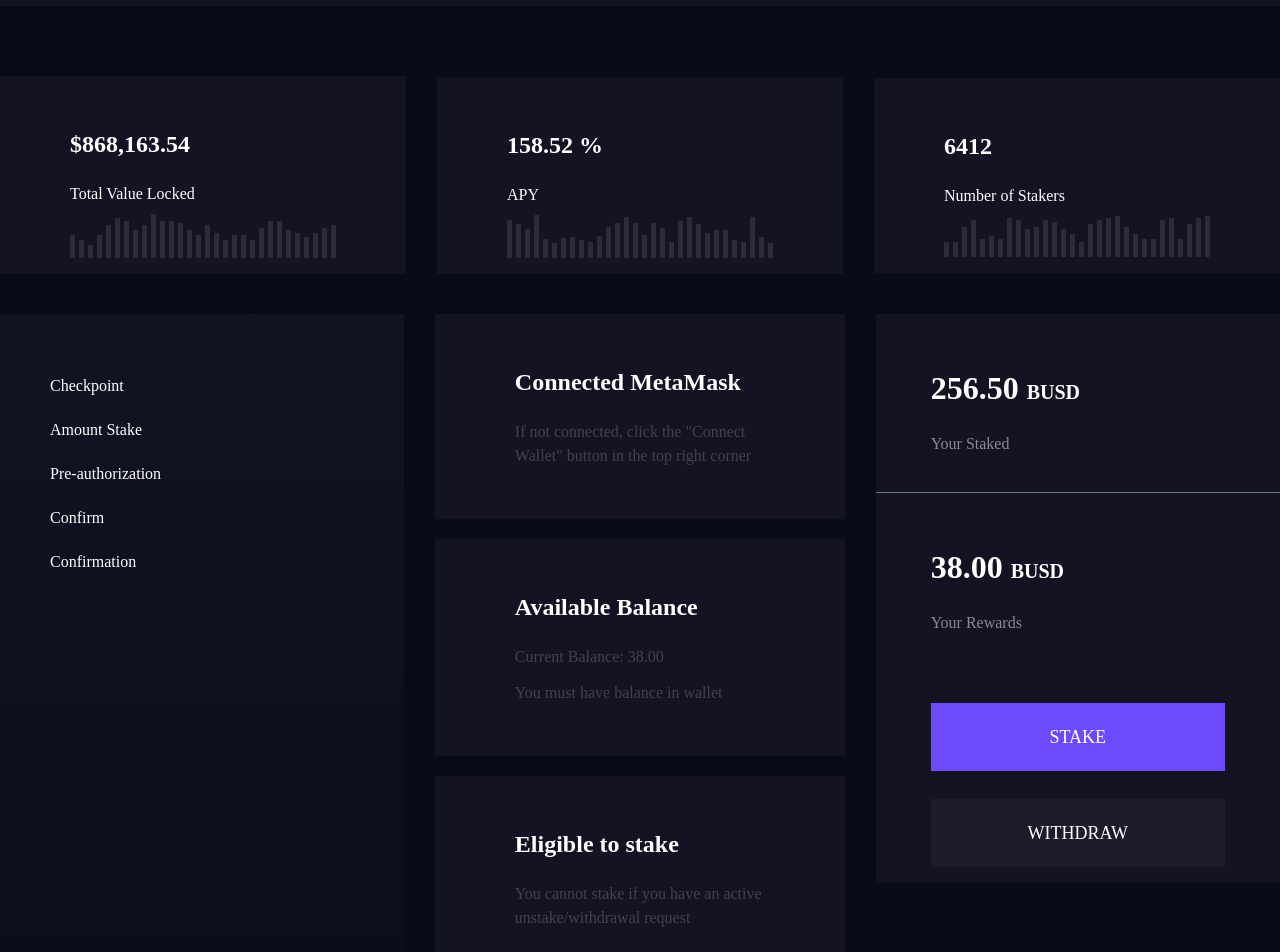
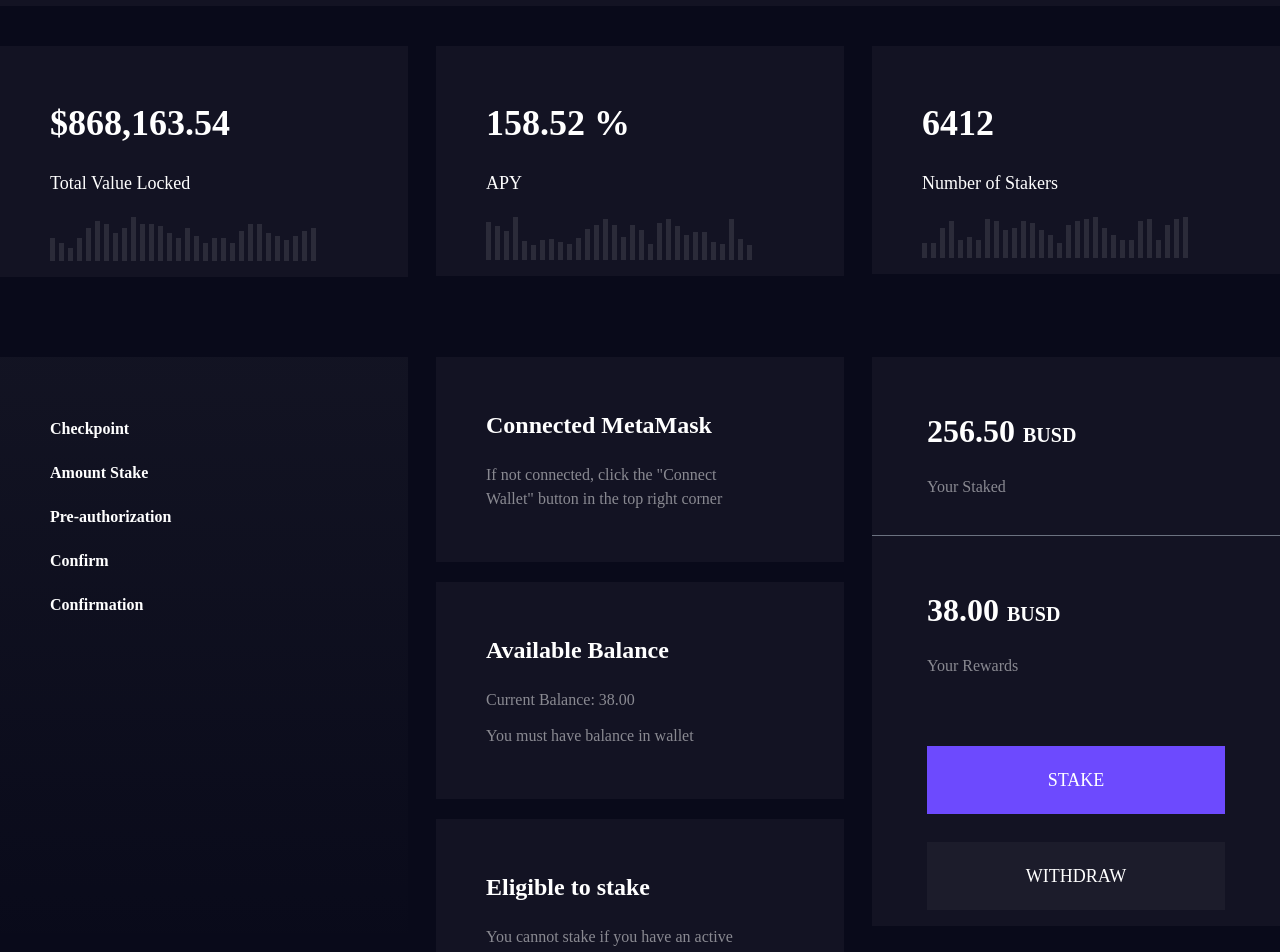
Before and after one commit to apollo0102/GameFi, a React (Create React App) app: page / in a window 1280 px wide. Shown: the part 360-1312 px from the top of the page. Built offline with nearby package versions, Linux system fonts and the light colour scheme; what @usedapp/core would draw is missing.

Commit message:
ui complet again

```diff
--- a/src/components/header/Header.js
+++ b/src/components/header/Header.js
@@ -1,8 +1,4 @@
 import './Header.scss'
-// import Logo from "../../assets/icons/icon-logo.svg"
-import { ReactComponent as IconLogo } from '../../assets/icons/icon-logo.svg'
-import { ReactComponent as IconConnect } from '../../assets/icons/icon-connect.svg'
-import Select from 'react-select'
 import Nav from './Nav'
 const Header = () => {
   return (
@@ -16,7 +12,7 @@ const Header = () => {
                 <a href='/home' className='font-bold m-2'>
                   HOME .
                 </a>
-                <a href='/stake' className='stake font-bold'>
+                <a href='#/stake' className='stake font-bold'>
                   STAKE
                 </a>
               </li>
--- a/src/components/header/Nav.js
+++ b/src/components/header/Nav.js
@@ -27,7 +27,6 @@ const customStyles = {
       border: '3px solid #2E2F3C',
       width: 170,
       height: 55,
-      color: 'red',
       fontSize: 30,
     }
   },
@@ -73,15 +72,9 @@ const Navbar = ({ menuOpen, setMenuOpen }) => (
   <div className='container mx-auto flex flex-col  gap-y-10 items-center justify-between sm:flex-row sm:flex-wrap  py-5  md:gap-y-10'>
     <div className='flex items-center '>
       <IconLogo />
-      <nav className='hidden md:block space-x-6 ml-6'>{navLinks}</nav>
+      <nav className='hidden md:block space-x-10 ml-10'>{navLinks}</nav>
     </div>
     <div className='flex  items-center gap-x-6 gap-y-8 justify-center flex-col sm:flex-row sm:justify-between'>
-      {/* <select className='py-4 pl-5 pr-14  border-2  bg-[#090A1A] text-white rounded-none border-stone-600'>
-            <option>BUY TOKEN</option>
-            <option>One</option>
-            <option>One</option>
-            <option>One</option>
-          </select> */}
       <Select
         className='node-select'
         classNamePrefix='node-select'
@@ -101,7 +94,7 @@ const Navbar = ({ menuOpen, setMenuOpen }) => (
       />
       <button className='bg-white px-8 py-4 flex justify-center items-center gap-x-3 '>
         <IconConnect />
-        <span className='text-[#090A1A]'>CONNECT</span>
+        <span className='text-[#090A1A] font-bold'>CONNECT</span>
       </button>
 
       <button
@@ -118,7 +111,7 @@ const Navbar = ({ menuOpen, setMenuOpen }) => (
 )
 
 const MobileMenu = ({ children }) => (
-  <nav className='p-4 flex flex-col space-y-3 md:hidden'>{children}</nav>
+  <nav className='p-4 flex flex-col space-y-5 md:hidden text-center font-bold text-3xl'>{children}</nav>
 )
 
 const MenuAlt4Svg = ({ menuOpen }) => (
@@ -128,7 +121,7 @@ const MenuAlt4Svg = ({ menuOpen }) => (
       menuOpen ? 'transform rotate-90' : ''
     }`}
     viewBox='0 0 20 20'
-    fill='currentColor'
+    fill='white'
   >
     <path
       fillRule='evenodd'
--- a/src/pages/home/Home.js
+++ b/src/pages/home/Home.js
@@ -28,17 +28,18 @@ const Home = () => {
   return (
     <AppLayout>
       <main className=' bg-[#090A1A] font-[RussoOne] pb-36'>
-        <div className='container mx-auto  flex flex-wrap gap-y-10 justify-center items-center pt-[70px] gap-x-7  lg:justify-between'>
+        {/* <div className='container mx-auto  flex flex-wrap gap-y-10 justify-center items-center pt-[70px] gap-x-7  lg:justify-between'> */}
+        <div className='container mx-auto flex flex-col justify-center gap-x-7 pt-10 lg:justify-between lg:flex-row'>
           {statisticList.map((item) => (
             <CardStatistic
               title={item.title}
               value={item.value}
               type={item.type}
-              key = {item.type}
+              key={item.type}
             ></CardStatistic>
           ))}
         </div>
-        <div className='container mx-auto flex flex-wrap justify-center pt-10  gap-x-7 lg:justify-between'>
+        <div className='container mx-auto flex flex-wrap justify-center gap-x-7 pt-10 lg:justify-between lg:flex-nowrap'>
           <CardMenu></CardMenu>
           <CardMain></CardMain>
           <CardStake></CardStake>
--- a/src/pages/home/component/CardMain.js
+++ b/src/pages/home/component/CardMain.js
@@ -1,36 +1,36 @@
 const CardMain = () => {
   return (
-    <div className='flex flex-col justify-start'>
-      <div className='bg-[#C4C4C4]/[.05] pt-[50px] px-[80px] pb-4 mb-5'>
+    <div className='w-full flex flex-col justify-start'>
+      <div className='bg-[#C4C4C4]/[.05] pt-[50px] pl-[50px] pb-4 mb-5'>
         <ul>
           <li className='text-[24px] font-bold text-white mb-5 w-[150px] sm:w-auto'>
             Connected MetaMask
           </li>
-          <li className='font-normal text-white/[.2] mb-[35px] w-[150px] sm:w-[250px]'>
+          <li className='font-normal text-white/[.5] mb-[35px] w-[150px] sm:w-[250px]'>
             If not connected, click the "Connect Wallet" button in the top right
             corner
           </li>
         </ul>
       </div>
-      <div className='bg-[#C4C4C4]/[.05] pt-[50px] px-[80px] pb-4 mb-5'>
+      <div className='bg-[#C4C4C4]/[.05] pt-[50px] pl-[50px] pb-4 mb-5'>
         <ul>
           <li className='text-[24px] font-bold text-white mb-5 w-[150px] sm:w-auto'>
             Available Balance
           </li>
-          <li className='font-normal text-white/[.2] mb-3 w-[150px] sm:w-[250px]'>
+          <li className='font-normal text-white/[.5] mb-3 w-[150px] sm:w-[250px]'>
             Current Balance: 38.00
           </li>
-          <li className='font-normal text-white/[.2] mb-[35px] w-[150px] sm:w-[250px]'>
+          <li className='font-normal text-white/[.5] mb-[35px] w-[150px] sm:w-[250px]'>
             You must have balance in wallet
           </li>
         </ul>
       </div>
-      <div className='bg-[#C4C4C4]/[.05] pt-[50px] px-[80px]  pb-4 mb-5'>
+      <div className='bg-[#C4C4C4]/[.05] pt-[50px] pl-[50px]  pb-4 mb-5'>
         <ul>
           <li className='text-[24px] font-bold text-white mb-5 w-[150px] sm:w-auto'>
             Eligible to stake
           </li>
-          <li className='font-normal text-white/[.2] mb-[35px] w-[150px] sm:w-[250px]'>
+          <li className='font-normal text-white/[.5] mb-[35px] w-[150px] sm:w-[250px]'>
             You cannot stake if you have an active unstake/withdrawal request
           </li>
         </ul>
--- a/src/pages/home/component/CardMenu.js
+++ b/src/pages/home/component/CardMenu.js
@@ -1,22 +1,24 @@
 const CardMenu = () => {
   return (
-      <ul className='bg-gradient-to-b from-[#C4C4C4]/[.05] font-normal text-white menu pl-[50px] pr-[146px] sm:pl-[50px] sm:pr-[243px] pt-[60px] pb-[320px]'>
+    <div className='w-full'>
+      <ul className='bg-gradient-to-b from-[#C4C4C4]/[.05] font-bold text-white menu pl-[50px]  pt-[60px] pb-[320px]'>
         <li className=''>
-          <a href='/checkpoint'>Checkpoint</a>
+          <a href='#/checkpoint'>Checkpoint</a>
         </li>
         <li className=''>
-          <a href='/amountStake'>Amount Stake</a>
+          <a href='#/amountStake'>Amount Stake</a>
         </li>
         <li className=''>
-          <a href='/preAuth'>Pre-authorization</a>
+          <a href='#/preAuth'>Pre-authorization</a>
         </li>
         <li className=''>
-          <a href='/confirm'>Confirm</a>
+          <a href='#/confirm'>Confirm</a>
         </li>
         <li className=''>
-          <a href='/confirmation'>Confirmation</a>
+          <a href='#/confirmation'>Confirmation</a>
         </li>
       </ul>
+    </div>
   )
 }
 
--- a/src/pages/home/component/CardStake.js
+++ b/src/pages/home/component/CardStake.js
@@ -1,7 +1,7 @@
 const CardStake = () => {
   return (
-    <div className=''>
-      <div className='bg-[#C4C4C4]/[.05] pt-[50px] pl-[55px] pr-[200px] pb-4 border-b-[1px] border-gray-500 w-[310px] sm:w-auto'>
+    <div className='w-full'>
+      <div className='bg-[#C4C4C4]/[.05] pt-[50px] pl-[55px] pb-4 border-b-[1px] border-gray-500'>
         <ul>
           <li className='text-[20px] font-bold text-white mb-5 '><span className='text-[32px]'>256.50 </span> BUSD</li>
           <li className='font-normal text-white/[.5] mb-[20px]'>Your Staked</li>
--- a/src/pages/home/component/CardStatistic.js
+++ b/src/pages/home/component/CardStatistic.js
@@ -17,13 +17,13 @@ const CardStatistic = (props) => {
   }
 
   return (
-      <div className='bg-[#C4C4C4]/[.05] pt-6 px-5 pb-4 sm:pt-[50px] sm:px-[70px]'>
-        <ul>
-          <li className='text-[24px] font-bold text-white mb-5'>
+      <div className='w-full '>
+        <ul className='bg-[#C4C4C4]/[.05]  pb-4 mb-10 pt-[50px] pl-[50px]'>
+          <li className='text-[36px] font-bold text-white mb-5'>
             {props.value}
           </li>
-          <li className='font-normal text-white mb-2'>{props.title}</li>
-          <li>{graph()}</li>
+          <li className='font-normal text-white mb-5 text-[18px]'>{props.title}</li>
+          <li className=''>{graph()}</li>
         </ul>
       </div>
   )
```
Also changed, not shown: src/pages/AppLayout.js (line endings or trailing spaces).
